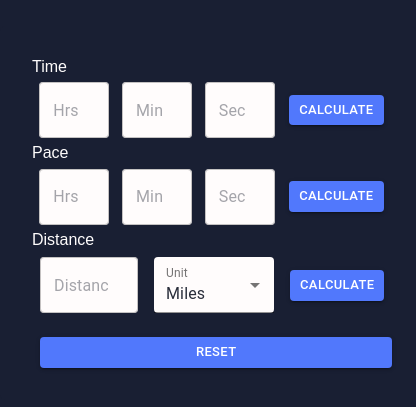
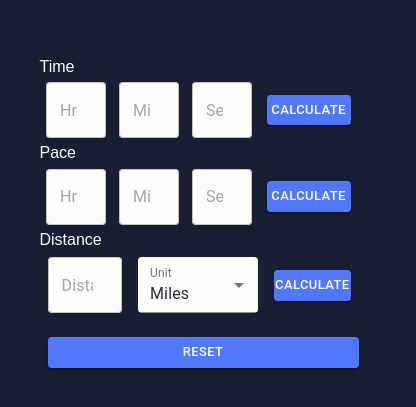
Before and after one commit to djm158/runcalculator, a React (Create React App) app: page / in a window 390 px wide. Shown: the part 167-574 px from the top of the page, 416 px wide, since content can reach past the window. Built offline with nearby package versions, Linux system fonts and the light colour scheme.

Commit message:
add minimal responsive query back

```diff
--- a/src/App.js
+++ b/src/App.js
@@ -117,7 +117,7 @@ export default function App() {
         justify="center"
         style={{ minHeight: "90vh" }}
       >
-        <Box p="2rem" borderRadius={5} bgcolor="#191f33">
+        <Box className="calculator" p="2rem" borderRadius={5} bgcolor="#191f33">
           <form className={classes.root}>
             <p>Time</p>
             <Box display="flex" justifyContent="center" alignItems="center">
--- a/src/styles.css
+++ b/src/styles.css
@@ -24,6 +24,7 @@ p {
     background-color: #191f33;
     margin: 0;
     padding: 0;
+    overflow-x: hidden;
   }
   .calculator {
     max-width: 375px;
```
Also changed, not shown: 1 other file (tests, documents, lock files or other folders).
